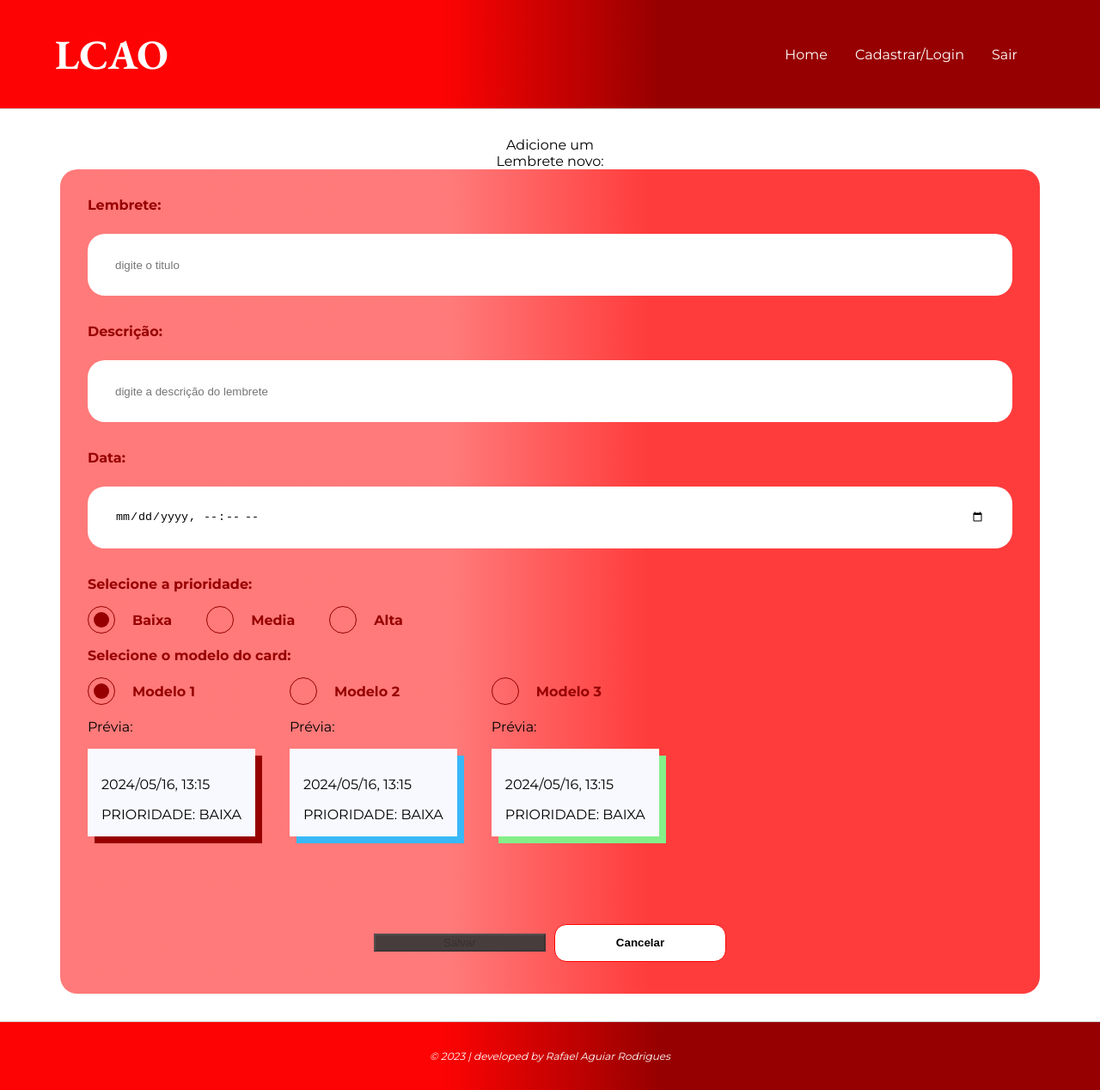
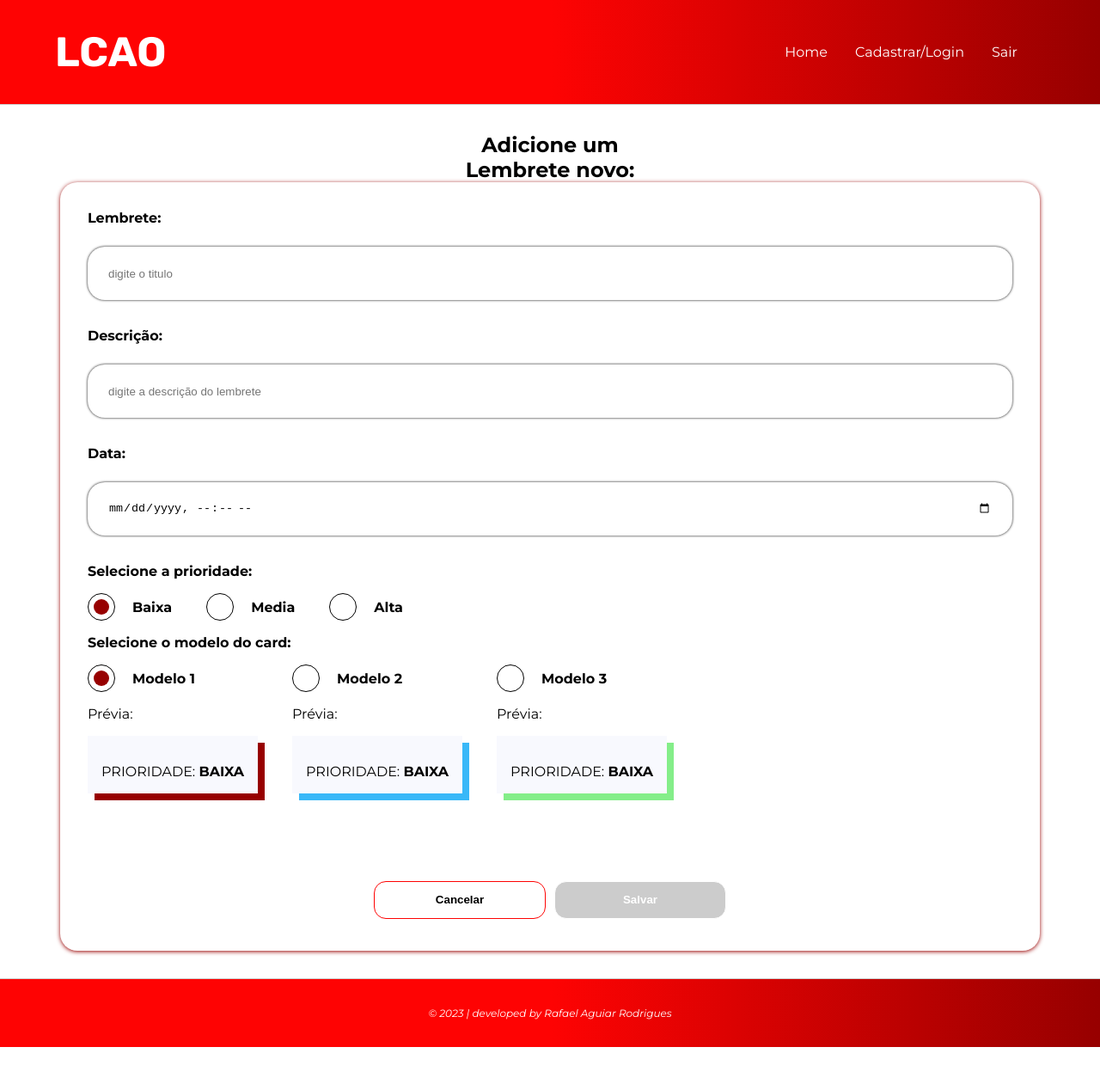
Before and after one commit to RafaelAguiarRodrigues/LCAO, an Angular app in the folder lcao-front/: page /criarLembrete in a window 1280 px wide. Shown: the whole page at 86% size. After the commit the page ends 1218 px from the top, so only its background shows below. Built offline with nearby package versions, Linux system fonts and the light colour scheme.

Commit message:
adaptações na listagem e adição de lembretes

```diff
--- a/lcao-front/src/app/core/services/lembrete.service.ts
+++ b/lcao-front/src/app/core/services/lembrete.service.ts
@@ -14,7 +14,7 @@ export class LembreteService {
 
   listar(pagina: number, filtro: string): Observable<Lembrete[]> {
     const itensPorPagina = 8;
-    let params = new HttpParams().set('pagina', pagina.toString()).set('limit', itensPorPagina.toString());
+    let params = new HttpParams().set('pagina', pagina).set('limit', itensPorPagina);
 
     if (filtro.trim().length > 2) {
       params = params.set('filtro', filtro);
@@ -24,7 +24,7 @@ export class LembreteService {
   }
 
   criar(lembrete: Lembrete): Observable<Lembrete> {
-    return this.http.post<Lembrete>(this.API, lembrete);
+    return this.http.post<Lembrete>(`${this.API}/lembrete`, lembrete);
   }
 
   editar(lembrete: Lembrete): Observable<Lembrete> {
--- a/lcao-front/src/app/pages/criar-lembrete/criar-lembrete.component.html
+++ b/lcao-front/src/app/pages/criar-lembrete/criar-lembrete.component.html
@@ -4,8 +4,7 @@
   </header>
   <form [formGroup]="formulario" *ngIf="formulario">
     <label for="lembrete">Lembrete:</label>
-    <input type="textarea" class="input" id="lembrete" formControlName="titulo"
-      placeholder="digite o titulo">
+    <input type="textarea" class="input" id="lembrete" formControlName="titulo" placeholder="digite o titulo">
     <div class="mensagem__erro"
       *ngIf="formulario.get('titulo')?.errors?.['required'] && formulario.get('titulo')?.touched">
       Este campo é obrigatorio!
@@ -14,8 +13,7 @@
     <input type="text" class="input" id="descricao" formControlName="descricao"
       placeholder="digite a descrição do lembrete">
     <label for="data">Data:</label>
-    <input type="datetime-local" class="input" id="data" formControlName="data"
-      placeholder="digite a data do lembrete">
+    <input type="datetime-local" class="input" id="data" formControlName="data" placeholder="digite a data do lembrete">
     <div class="mensagem__erro" *ngIf="formulario.get('data')?.errors?.['required'] && formulario.get('data')?.touched">
       Este campo é obrigatorio!
     </div>
@@ -113,8 +111,8 @@
       </div>
     </div>
     <div class="acoes">
-      <button (click)="criarLembrete()" [disabled]="!formulario.valid" [ngClass]="habilitarBotao()">Salvar</button>
       <button (click)="cancelar()" class="botao">Cancelar</button>
+      <button (click)="criarLembrete()" class="botao" [disabled]="!formulario.valid">Salvar</button>
     </div>
   </form>
 </section>
--- a/lcao-front/src/app/pages/criar-lembrete/criar-lembrete.component.scss
+++ b/lcao-front/src/app/pages/criar-lembrete/criar-lembrete.component.scss
@@ -3,33 +3,33 @@
 .criar-lembretes {
   padding: 2rem 0;
 
-  .header h2 {
-    text-align: center;
+  .header {
+    h2 {
+      font-size: 1.5em;
+      font-weight: bold;
+      text-align: center;
+    }
   }
 
   form {
-    background: linear-gradient(
-      to right,
-      rgba(255, 62, 62, 0.69) 40%,
-      rgba(255, 0, 0, 0.764) 60%
-    );
-    border: none;
+    background: $branco;
     border-radius: 20px;
+    box-shadow: 0 1px 5px $vermelho-escuro;
     display: flex;
     flex-direction: column;
     padding: 2rem;
 
     label {
-      color: $vermelho-escuro;
       font-weight: bold;
       margin: 0 0 1rem;
     }
 
     .input {
       border: none;
-      height: 40px;
-      padding: 1rem 2rem;
       border-radius: 20px;
+      box-shadow: 0px 0px 3px $preto;
+      height: 30px;
+      padding: 1rem 1.5rem;
       margin: 0.5rem 0 2rem;
     }
 
@@ -53,13 +53,6 @@
       align-content: center;
 
       .botao {
-        margin: 5px;
-        margin-top: 70px;
-        width: 200px;
-      }
-
-      .botao__desabilitado {
-        background-color: #483d3d;
         margin: 5px;
         margin-top: 70px;
         width: 200px;
@@ -101,10 +94,6 @@
   }
 }
 
-.radio {
-  margin: 0;
-}
-
 .modelo1 {
   box-shadow: 8px 8px 0px $vermelho-escuro;
 }
@@ -127,8 +116,16 @@
     display: none;
   }
 
+  input[type="radio"]:checked + .custom-radio {
+    border-color: $preto;
+  }
+
+  input[type="radio"]:checked + .custom-radio span {
+    background: $vermelho-escuro;
+  }
+
   .custom-radio {
-    border: 1px solid $vermelho-escuro;
+    border: 1px solid $preto;
     width: 30px;
     height: 30px;
     display: grid;
@@ -150,14 +147,6 @@
   }
 }
 
-input[type="radio"]:checked + .custom-radio {
-  border-color: $vermelho-escuro;
-}
-
-input[type="radio"]:checked + .custom-radio span {
-  background: $vermelho-escuro;
-}
-
 .mensagem__erro {
   color: $branco;
   font-size: 12px;
--- a/lcao-front/src/app/pages/criar-lembrete/criar-lembrete.component.ts
+++ b/lcao-front/src/app/pages/criar-lembrete/criar-lembrete.component.ts
@@ -19,7 +19,7 @@ export class CriarLembreteComponent implements OnInit {
     this.formulario = this.formBuilder.group({
       titulo: ['', Validators.compose([Validators.required, Validators.minLength(3)])],
       descricao: [''],
-      data: [new Date().toISOString(), Validators.compose([Validators.required, dataLembreteValidator])],
+      data: [null, [Validators.required, dataLembreteValidator]],
       prioridade: ['baixa'],
       modelo: ['modelo1']
     });
@@ -47,12 +47,4 @@ export class CriarLembreteComponent implements OnInit {
   cancelar() {
     this.router.navigate((['./listarLembrete']));
   }
-
-  habilitarBotao(): string {
-    if (this.formulario.valid) {
-      return 'botao'
-    } else {
-      return 'botao__desabilitado'
-    }
-  }
 }
--- a/lcao-front/src/app/pages/listar-lembrete/listar-lembrete.component.html
+++ b/lcao-front/src/app/pages/listar-lembrete/listar-lembrete.component.html
@@ -10,7 +10,7 @@
   </header>
   <div class="mural" *ngIf="(lembretesEncontrados$ | async) as lembretes; else semLembretes">
     <ng-container *ngIf="lembretes.length > 0; else semLembretes">
-      <div *ngFor="let lembrete of lembretes">
+      <div *ngFor="let lembrete of listaLembretes">
         <app-lembrete [lembrete]="lembrete"></app-lembrete>
       </div>
     </ng-container>
--- a/lcao-front/src/app/pages/listar-lembrete/listar-lembrete.component.scss
+++ b/lcao-front/src/app/pages/listar-lembrete/listar-lembrete.component.scss
@@ -55,6 +55,8 @@
 
   .cabecalho__titulo {
     color: $preto;
+    font-size: 1.5em;
+    font-weight: bold;
     padding: 2em 0;
   }
 }
--- a/lcao-front/src/app/pages/sair-usuario/sair-usuario.component.scss
+++ b/lcao-front/src/app/pages/sair-usuario/sair-usuario.component.scss
@@ -1,4 +1,4 @@
-@import '../../../styles.scss';
+@import "../../../styles.scss";
 
 .modal {
   background: $branco;
@@ -42,6 +42,13 @@
       margin-top: 10px;
     }
   }
+
+  @media screen and (max-width: 548px) {
+    width: 90%;
+    min-width: 90%;
+    padding: 50px 12px 24px;
+    font-size: 1.2rem;
+  }
 }
 
 .overlay {
@@ -54,12 +61,3 @@
   width: 100vw;
   z-index: 10;
 }
-
-@media screen and (max-width: 548px) {
-  .modal {
-    width: 90%;
-    min-width: 90%;
-    padding: 50px 12px 24px;
-    font-size: 1.2rem;
-  }
-}
--- a/lcao-front/src/app/shared/cabecalho/cabecalho.component.scss
+++ b/lcao-front/src/app/shared/cabecalho/cabecalho.component.scss
@@ -4,8 +4,9 @@
   align-items: center;
   background-image: linear-gradient(
     to right,
-    $vermelho 40%,
-    $vermelho-escuro 60%
+    $vermelho 0%,
+    $vermelho 50%,
+    $vermelho-escuro 100%
   );
   border-bottom: 1px solid $cinza;
   display: flex;
--- a/lcao-front/src/app/shared/lembrete/lembrete.component.scss
+++ b/lcao-front/src/app/shared/lembrete/lembrete.component.scss
@@ -26,7 +26,6 @@
   background: #ebedf1;
   border: 1px solid $cinza;
   padding: 1rem;
-  max-width: 250px;
   margin: 1rem 0 2rem;
 
   .titulo {
@@ -50,6 +49,23 @@
   }
 }
 
+.lembrete-g {
+  width: 556px;
+
+  @media screen and (max-width: 768px) {
+    width: 100%;
+  }
+}
+
+.lembrete-p {
+  width: 262px;
+
+  @media screen and (max-width: 426px) {
+    width: 100%;
+  }
+}
+
+
 .modelo1 {
   box-shadow: 8px 8px 1px $vermelho-escuro;
 }
@@ -61,22 +77,3 @@
 .modelo3 {
   box-shadow: 8px 8px 1px #84ee89;
 }
-
-.lembrete-g {
-  width: 556px;
-}
-
-.lembrete-p {
-  width: 262px;
-}
-
-@media screen and (max-width: 768px) {
-  .pensamento-g {
-    width: 100%;
-  }
-}
-@media screen and (max-width: 426px) {
-  .pensamento-p {
-    width: 100%;
-  }
-}
--- a/lcao-front/src/app/shared/rodape/rodape.component.scss
+++ b/lcao-front/src/app/shared/rodape/rodape.component.scss
@@ -4,8 +4,9 @@
   align-items: center;
   background-image: linear-gradient(
     to right,
-    $vermelho 40%,
-    $vermelho-escuro 60%
+    $vermelho 0%,
+    $vermelho 50%,
+    $vermelho-escuro 100%
   );
   border-top: 1px solid $cinza;
   display: flex;
--- a/lcao-front/src/styles.scss
+++ b/lcao-front/src/styles.scss
@@ -1,7 +1,9 @@
-@import url("https://fonts.googleapis.com/css2?family=EB+Garamond:wght@400;500;700&family=Montserrat:wght@100;300;400;500;700&display=swap");
+@import url('https://fonts.googleapis.com/css2?family=Rubik:ital,wght@0,300..900;1,300..900&display=swap');
+@import url('https://fonts.googleapis.com/css2?family=Montserrat:ital,wght@0,100..900;1,100..900&display=swap');
 
 /* fontes */
-$fonte-titulo: "EB Garamond", serif;
+$fonte-titulo: "Rubik", sans-serif;
+$fonte-padrao: "Montserrat", sans-serif;
 
 /* cor */
 $preto: #000000;
@@ -10,8 +12,6 @@ $cinza: #cccccc;
 
 $vermelho: #fe0303;
 $vermelho-escuro: #970000;
-$azul: rgb(0, 149, 255);
-$azul-escuro: rgb(0, 55, 95);
 
 /* reset css */
 html,
@@ -103,18 +103,23 @@ video {
   vertical-align: baseline;
 }
 
+ol,
+ul {
+  list-style: none;
+}
+
+
 /* estilo padrozinado */
 body {
-  font-family: "Montserrat", sans-serif;
+  font-family: $fonte-padrao;
 }
 
 main {
   min-height: 100vh;
 }
 
-ol,
-ul {
-  list-style: none;
+b, strong {
+  font-weight: bold;
 }
 
 .botao {
@@ -127,11 +132,6 @@ ul {
   padding: 1em;
   transition: 0.5s ease;
 
-  &:hover {
-    cursor: pointer;
-    background-color: $vermelho-escuro;
-  }
-
   &:disabled {
     background-color: $cinza;
     border: 1px solid $branco;
@@ -140,9 +140,17 @@ ul {
     transition: 0.5s ease;
   }
 
-  &:focus {
+  &:hover:not(:disabled) {
+    background-color: $vermelho;
+    box-shadow: 0 1px 8px $vermelho-escuro;
+    cursor: pointer;
+    color: $branco;
+  }
+
+  &:focus:not(:disabled) {
     border: 1px solid $vermelho-escuro;
-    box-shadow: 0 0 5px rgba(84, 84, 197, 0.5);
+    box-shadow: 0 1px 5px rgb(53, 53, 136);
+    outline: none;
   }
 }
 
```
Also changed, not shown: lcao-front/src/app/pages/listar-lembrete/listar-lembrete.component.ts (+10 -9 lines), 1 other file (tests, documents, lock files or other folders).
